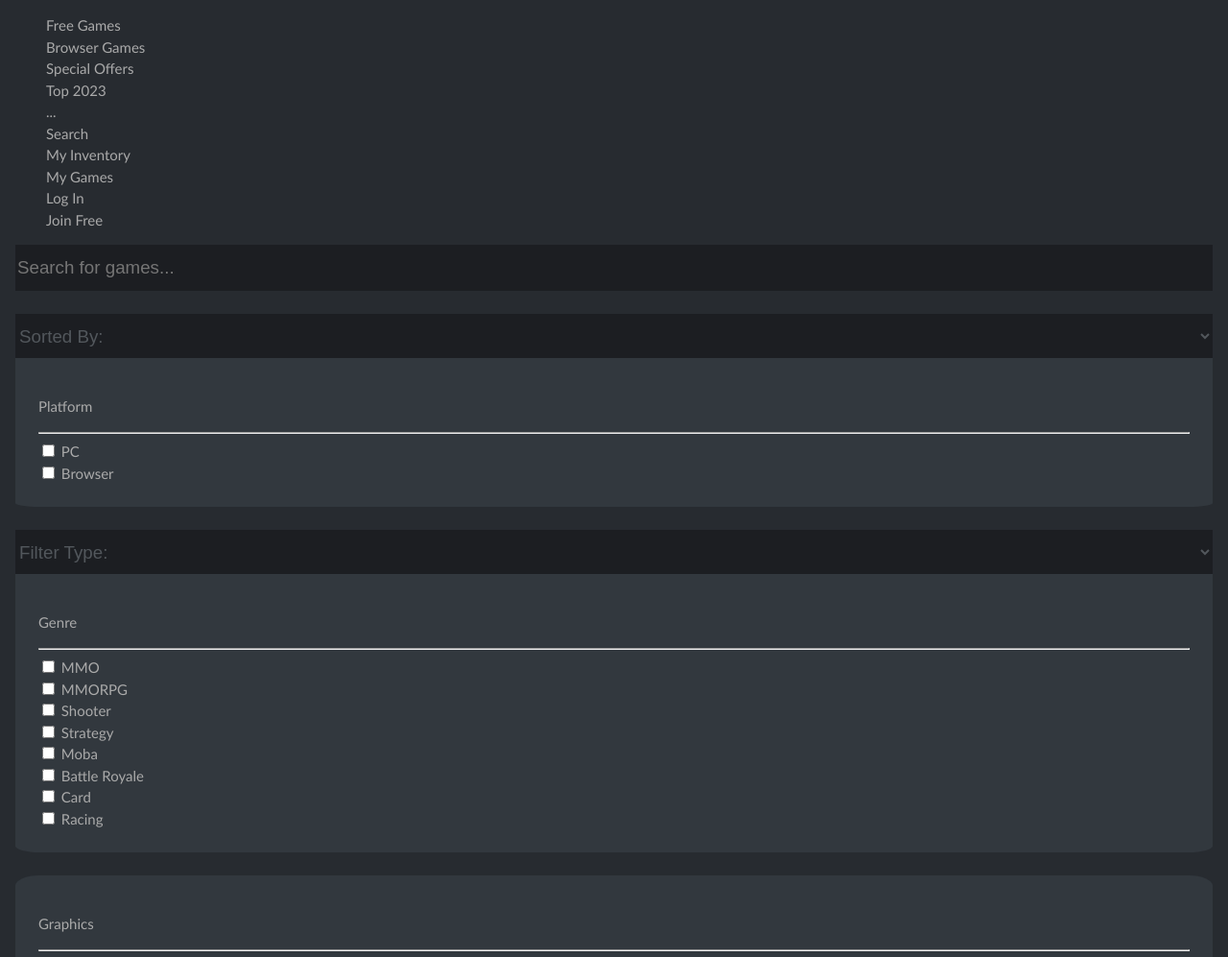
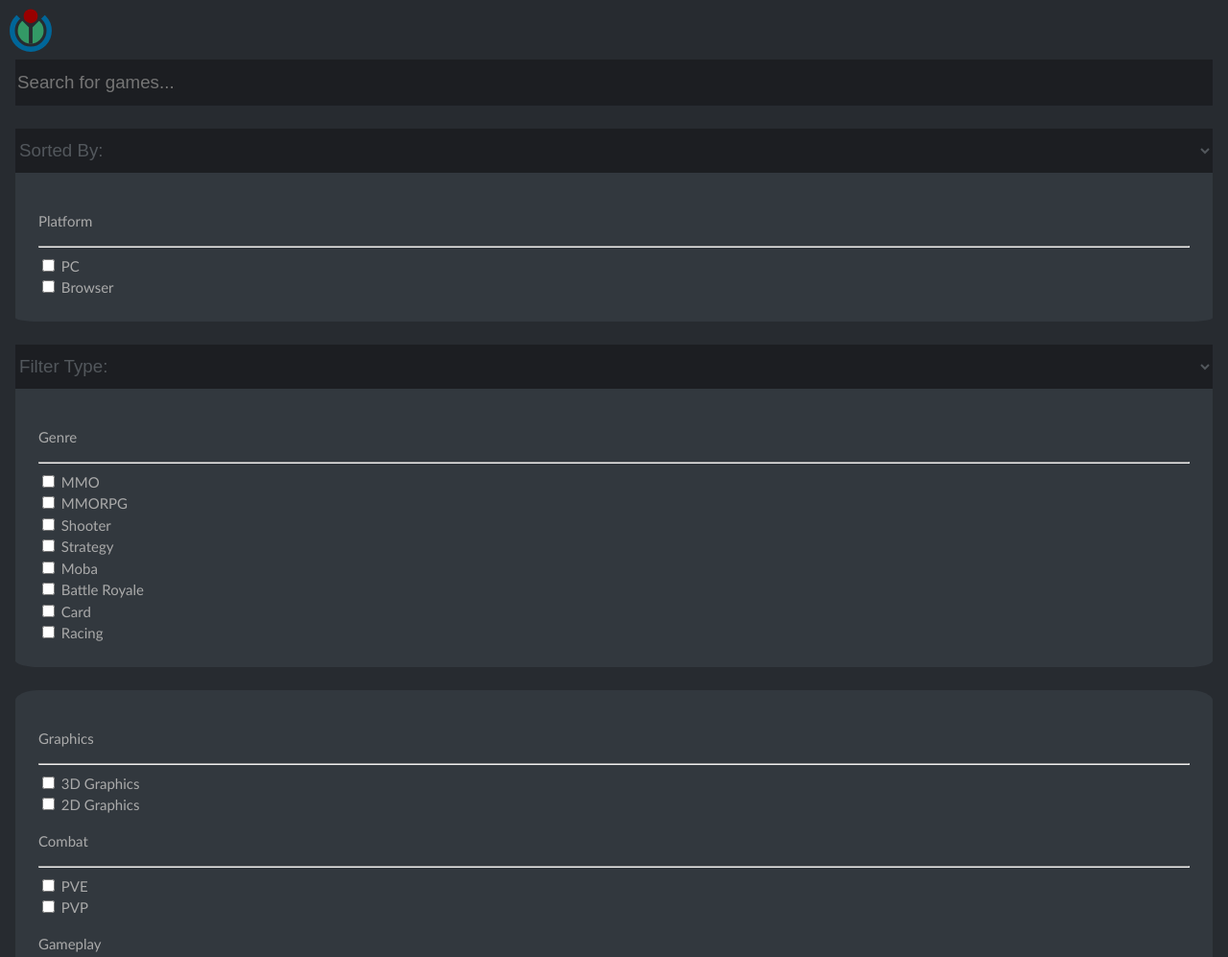
Before and after one commit to jhgalino/phase-1-assessment, a plain HTML site: page index.html in a window 1280 px wide. Shown: the top 997 px of the page at 96% size. Drawn offline with Linux system fonts and the light colour scheme.

Commit message:
Add logo on navbar

```diff
--- a/css/nav.css
+++ b/css/nav.css
@@ -1,8 +1,17 @@
+.menu {
+    display: flex;
+}
+
 .menu > ul {
     list-style-type: none;
+    display: none;
 }
 
 .menu > ul > li > a {
     text-decoration: none;
     color: #aaaaaa;
 }
+
+#logo {
+    width: 3rem;
+}
--- a/index.html
+++ b/index.html
@@ -16,6 +16,9 @@
 
 <body>
     <nav class="menu">
+        <a href="">
+            <img src="assets/logo.svg" alt="Logo of the website" id="logo">
+        </a>
         <ul>
             <li><a href="">Free Games</a></li>
             <li><a href="">Browser Games</a></li>
```
Also changed, not shown: assets/games-clipart-logo.jpg (deleted), assets/logo.svg (added).
